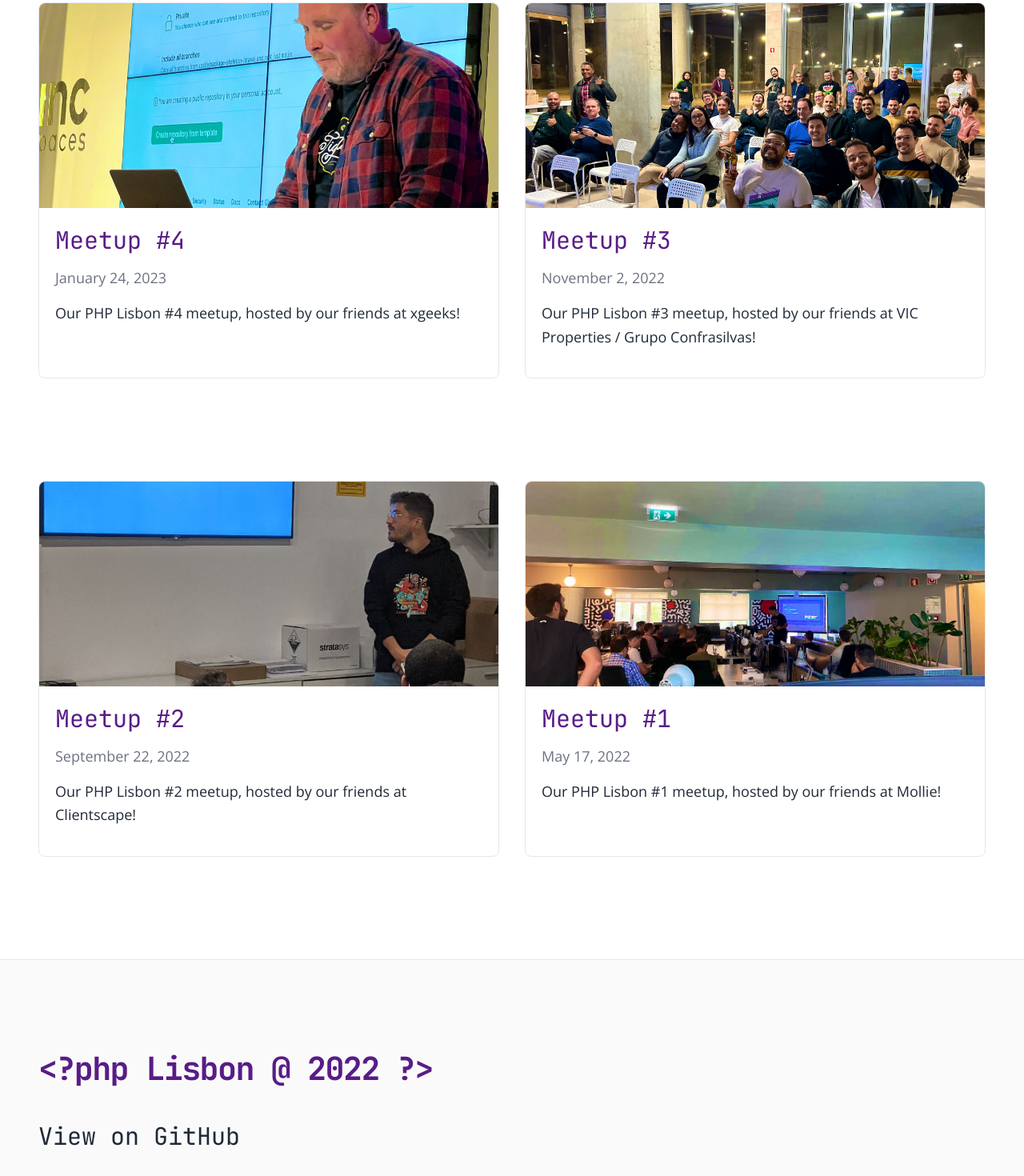
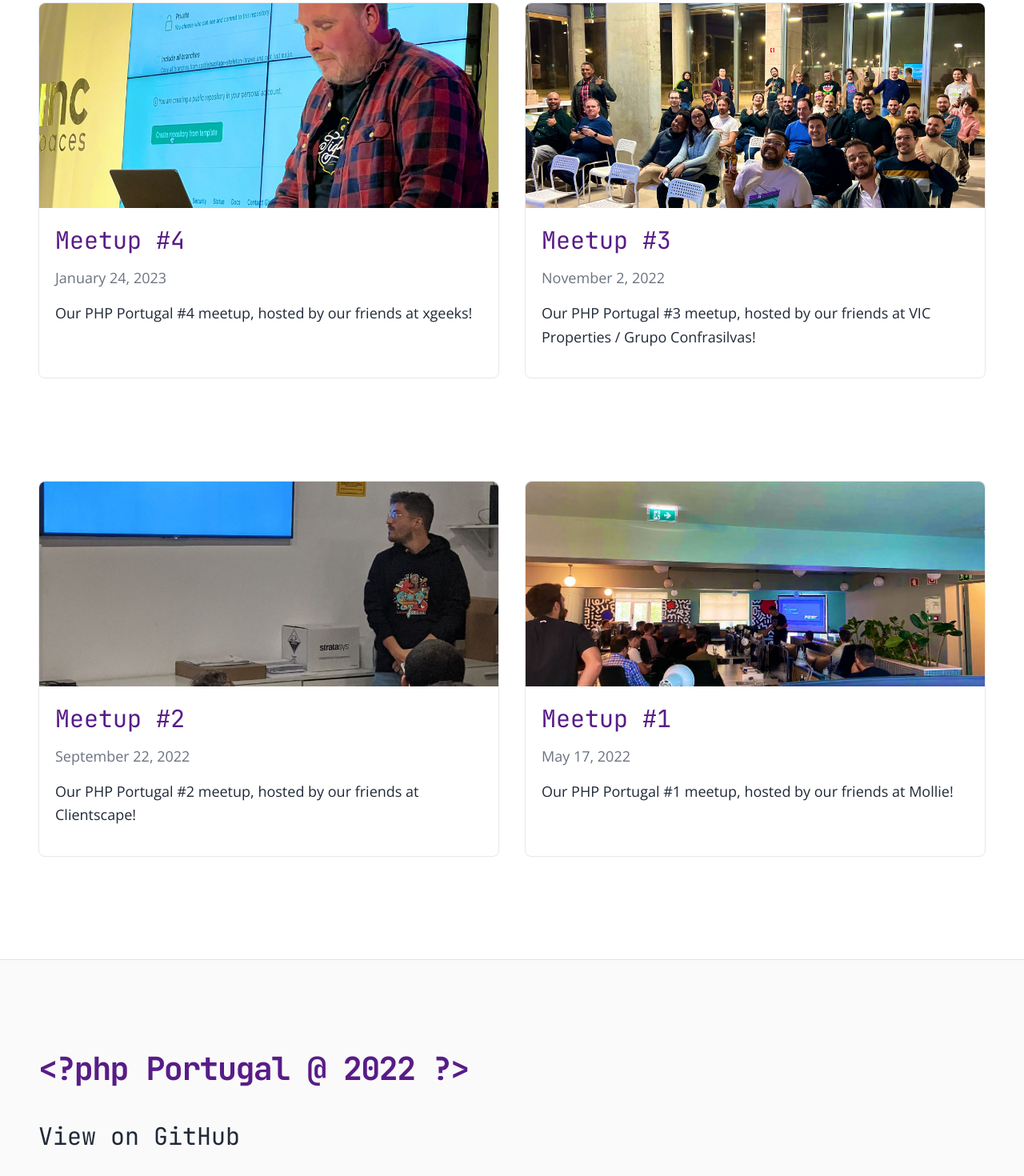
Before and after one commit to php-portugal/meetups, a Next.js app: page / in a window 1280 px wide. Shown: the part 850-2320 px from the top of the page at 80% size. Built offline with nearby package versions, Linux system fonts and the light colour scheme.

Commit message:
Updated wording from Lisbon to Portugal

```diff
--- a/_meetups/meetup-1.md
+++ b/_meetups/meetup-1.md
@@ -1,6 +1,6 @@
 ---
 title: 'Meetup #1'
-excerpt: 'Our PHP Lisbon #1 meetup, hosted by our friends at Mollie!'
+excerpt: 'Our PHP Portugal #1 meetup, hosted by our friends at Mollie!'
 coverImage: '/assets/blog/meetup-1/1.jpg'
 date: '2022-05-17T19:00:00.000Z'
 ogImage:
@@ -11,9 +11,9 @@ ogImage:
 
 Event: [eventbrite.pt/e/bilhetes-php-lisbon-1-at-mollie-310136726297](https://www.eventbrite.pt/e/bilhetes-php-lisbon-1-at-mollie-310136726297)
 
-> We're happy to invite you to our PHP Lisbon #1 meetup, hosted by our friends at Mollie!
+> We're happy to invite you to Our PHP Portugal #1 meetup, hosted by our friends at Mollie!
 
-PHP Lisbon is a community around PHP and Web Technologies, from Lisbon - Portugal. And today, we're happy to invite you to our PHP Lisbon #1 meetup, hosted by our friends at Mollie!
+PHP Portugal is a community around PHP and Web Technologies, from Portugal. And today, we're happy to invite you to Our PHP Portugal #1 meetup, hosted by our friends at Mollie!
 
 Sponsor: [mollie.com](https://www.mollie.com/en)
 
--- a/_meetups/meetup-2.md
+++ b/_meetups/meetup-2.md
@@ -1,6 +1,6 @@
 ---
 title: 'Meetup #2'
-excerpt: 'Our PHP Lisbon #2 meetup, hosted by our friends at Clientscape!'
+excerpt: 'Our PHP Portugal #2 meetup, hosted by our friends at Clientscape!'
 coverImage: '/assets/blog/meetup-2/1.jpeg'
 date: '2022-09-22T19:00:00.000Z'
 ogImage:
@@ -11,9 +11,9 @@ ogImage:
 
 Event: [allevents.in/lisboa/php-lisbon-2-at-clientscape/10000379902958977](https://allevents.in/lisboa/php-lisbon-2-at-clientscape/10000379902958977)
 
-> We're happy to invite you to our PHP Lisbon #2 meetup, hosted by our friends at Clientscape!
+> We're happy to invite you to Our PHP Portugal #2 meetup, hosted by our friends at Clientscape!
 
-PHP Lisbon is a community around PHP and Web Technologies, from Lisbon - Portugal. And today, we're happy to invite you to our PHP Lisbon #2 meetup, hosted by our friends at Clientscape!
+PHP Portugal is a community around PHP and Web Technologies, from Portugal. And today, we're happy to invite you to Our PHP Portugal #2 meetup, hosted by our friends at Clientscape!
 
 Sponsor: [clientscape.com](https://www.clientscape.com)
 
--- a/_meetups/meetup-3.md
+++ b/_meetups/meetup-3.md
@@ -1,6 +1,6 @@
 ---
 title: 'Meetup #3'
-excerpt: 'Our PHP Lisbon #3 meetup, hosted by our friends at VIC Properties / Grupo Confrasilvas!'
+excerpt: 'Our PHP Portugal #3 meetup, hosted by our friends at VIC Properties / Grupo Confrasilvas!'
 date: '2022-11-02T19:00:00.000Z'
 coverImage: '/assets/blog/meetup-3/1.jpeg'
 ogImage:
@@ -11,9 +11,9 @@ ogImage:
 
 Event: [eventbrite.com/e/php-lisbon-3-at-vic-properties-grupo-confrasilvas-tickets-429093017767](https://www.eventbrite.com/e/php-lisbon-3-at-vic-properties-grupo-confrasilvas-tickets-429093017767)
 
-> We're happy to invite you to our PHP Lisbon #3 meetup, hosted by our friends at VIC Properties / Grupo Confrasilvas!
+> We're happy to invite you to Our PHP Portugal #3 meetup, hosted by our friends at VIC Properties / Grupo Confrasilvas!
 
-PHP Lisbon is a community around PHP and Web Technologies, from Lisbon - Portugal. And today, we're happy to invite you to our PHP Lisbon #3 meetup, hosted by our friends at VIC Properties / Grupo Confrasilvas!
+PHP Portugal is a community around PHP and Web Technologies, from Portugal. And today, we're happy to invite you to Our PHP Portugal #3 meetup, hosted by our friends at VIC Properties / Grupo Confrasilvas!
 
 Sponsor: [vic-properties.com](http://vic-properties.com) / [confrasilvas.com](http://confrasilvas.com)
 
--- a/_meetups/meetup-4.md
+++ b/_meetups/meetup-4.md
@@ -1,6 +1,6 @@
 ---
 title: 'Meetup #4'
-excerpt: 'Our PHP Lisbon #4 meetup, hosted by our friends at xgeeks!'
+excerpt: 'Our PHP Portugal #4 meetup, hosted by our friends at xgeeks!'
 date: '2023-01-24T19:00:00.000Z'
 coverImage: '/assets/blog/meetup-4/1.jpeg'
 ogImage:
@@ -11,9 +11,9 @@ ogImage:
 
 Event: [www.eventbrite.com/e/php-lisbon-4-at-xgeeks-tickets-489399566277](https://www.eventbrite.com/e/php-lisbon-4-at-xgeeks-tickets-489399566277)
 
-> We're happy to invite you to our PHP Lisbon #4 meetup, hosted by our friends at xgeeks!
+> We're happy to invite you to Our PHP Portugal #4 meetup, hosted by our friends at xgeeks!
 
-PHP Lisbon is a community around PHP and Web Technologies, from Lisbon - Portugal. And today, we're happy to invite you to our PHP Lisbon #4 meetup, hosted by our friends at xgeeks!
+PHP Portugal is a community around PHP and Web Technologies, from Portugal. And today, we're happy to invite you to Our PHP Portugal #4 meetup, hosted by our friends at xgeeks!
 
 Sponsor: [xgeeks.io](https://xgeeks.io)
 
--- a/components/footer.tsx
+++ b/components/footer.tsx
@@ -2,7 +2,7 @@ import Container from './container'
 import { GITHUB_URL } from '../lib/constants'
 
 const Footer = () => {
-  const copyright = `<?php Lisbon @ ${new Date().getFullYear()} ?>`
+  const copyright = `<?php Portugal @ ${new Date().getFullYear()} ?>`
 
   return (
     <footer className="bg-neutral-50 border-t border-neutral-200">
--- a/components/intro.tsx
+++ b/components/intro.tsx
@@ -1,5 +1,5 @@
 const Intro = () => {
-  const introHeading = '<?php Lisbon'
+  const introHeading = '<?php Portugal'
 
   return (
     <section className="flex-col md:flex-row flex items-center md:justify-between mt-16 mb-16 md:mb-12">
@@ -7,7 +7,7 @@ const Intro = () => {
         {introHeading}
       </h1>
       <h2 className="text-center font-bold md:text-left text-lg mt-5 md:pl-8">
-        A community of PHP developers in Lisbon, Portugal.
+        A community of PHP developers in Portugal.
       </h2>
     </section>
   )
--- a/lib/constants.ts
+++ b/lib/constants.ts
@@ -1,4 +1,4 @@
-export const HOME_META_DESCRIPTION = 'PHP Lisbon - The PHP and Web Dev Meetup website for the Lisbon area'
+export const HOME_META_DESCRIPTION = 'PHP Portugal - The PHP and Web Dev Meetup website in Portugal'
 export const HOME_OG_IMAGE_URL = '/og-image.png'
 export const TBD = 'TBD'
-export const GITHUB_URL = 'https://github.com/php-lisbon/meetups'
+export const GITHUB_URL = 'https://github.com/php-portugal/meetups'
--- a/next-sitemap.config.js
+++ b/next-sitemap.config.js
@@ -1,5 +1,5 @@
 /** @type {import('next-sitemap').IConfig} */
 module.exports = {
-  siteUrl: 'https://phplisbon.com',
+  siteUrl: 'https://php-portugal.com',
   generateRobotsTxt: true,
 }
--- a/pages/index.tsx
+++ b/pages/index.tsx
@@ -19,7 +19,7 @@ export default function Index({ allMeetups }: IndexPageProps) {
     <>
       <Layout>
         <Head>
-          <title>PHP Lisbon - The PHP and Web Dev Meetup for the Lisbon area</title>
+          <title>PHP Portugal - The PHP and Web Dev Meetup in Portugal</title>
         </Head>
         <Container>
           <Intro />
--- a/pages/meetups/[slug].tsx
+++ b/pages/meetups/[slug].tsx
@@ -24,7 +24,7 @@ export default function Post({ post, morePosts, preview }: Props) {
     return <ErrorPage statusCode={404} />
   }
 
-  const postTitle = `${post.title} | PHP Lisbon`
+  const postTitle = `${post.title} | PHP Portugal`
 
   return (
     <Layout preview={preview}>
```
Also changed, not shown: 1 other file (tests, documents, lock files or other folders).
